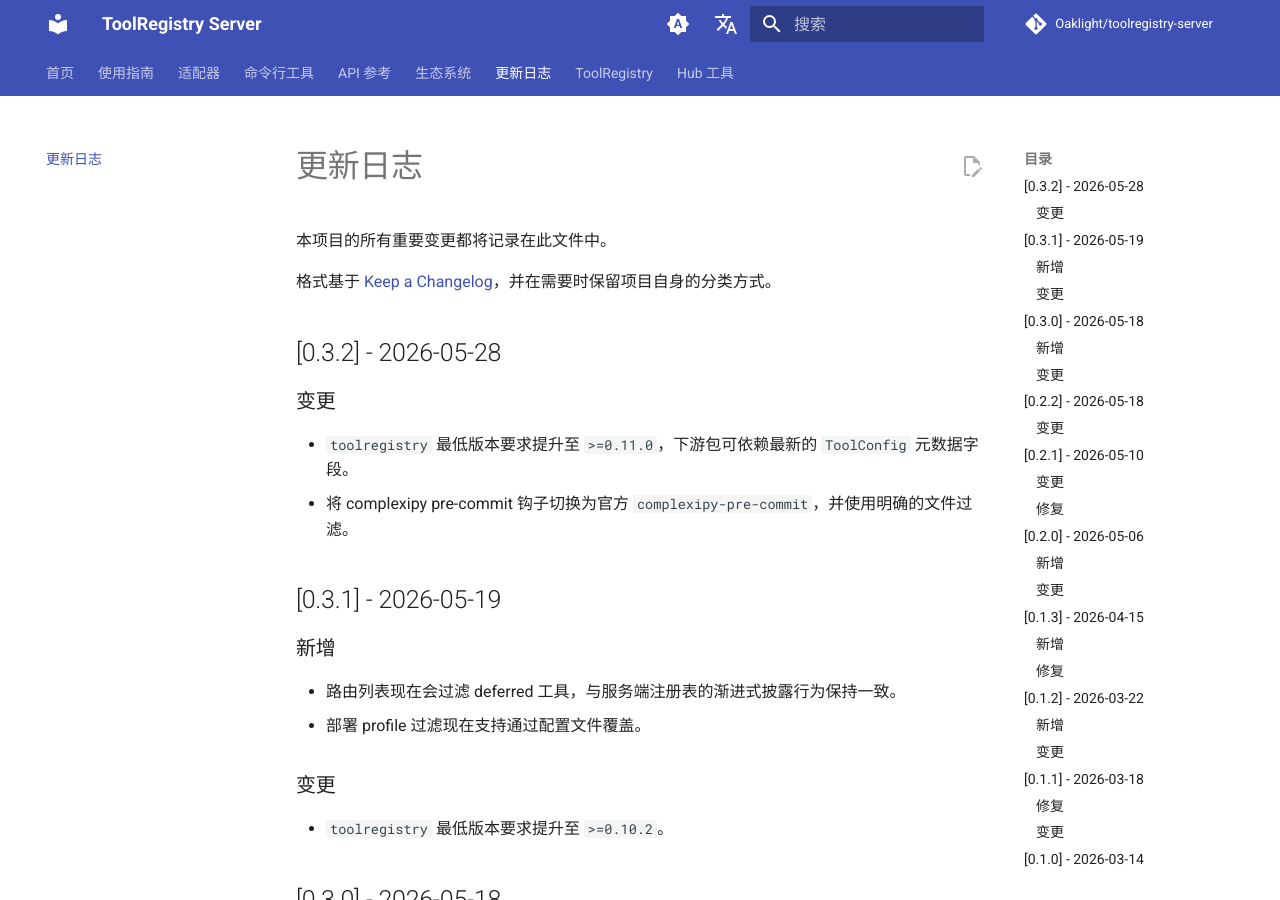
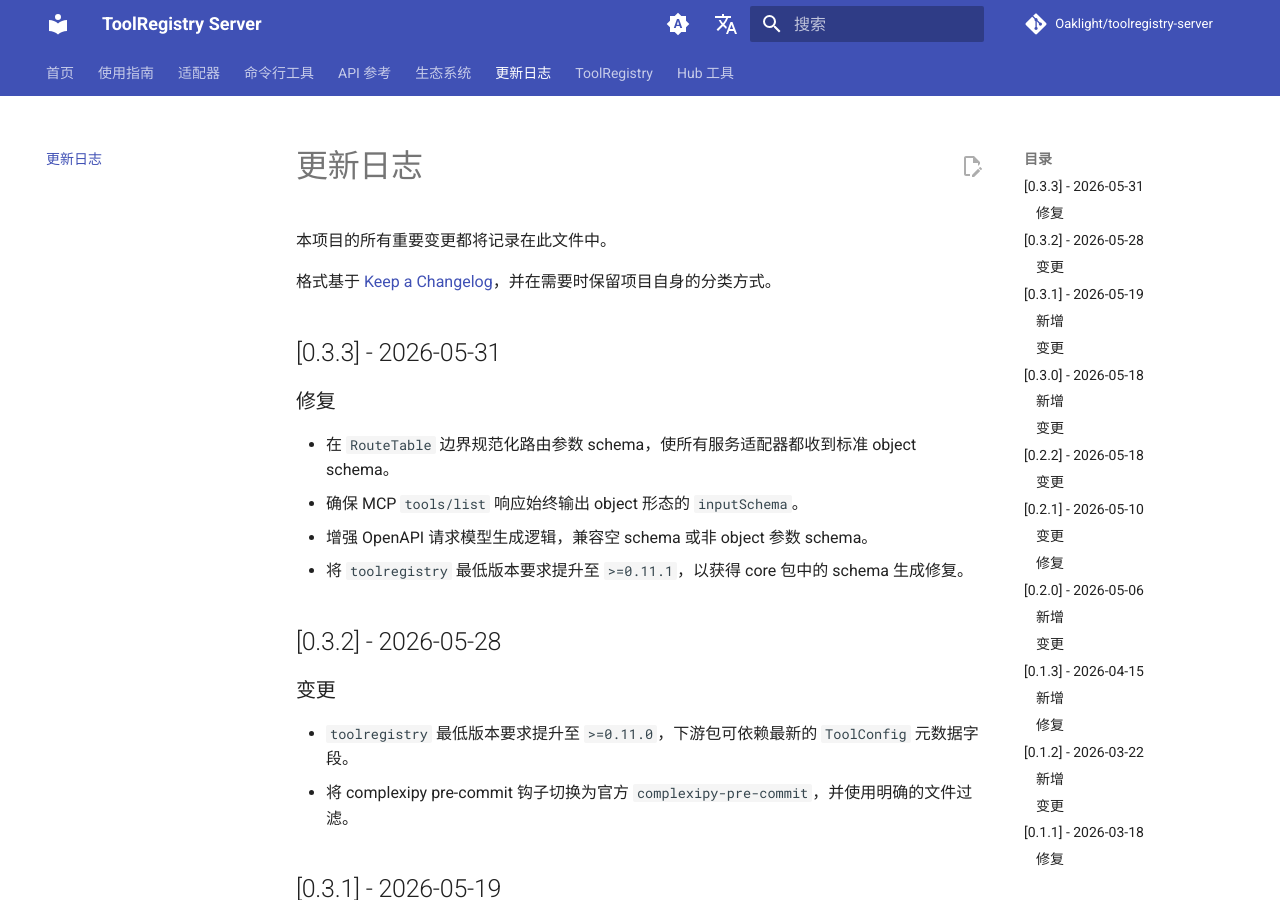
Before and after one commit to Oaklight/toolregistry-server, an MkDocs documentation site: the page built from docs/changelog.md, in a window 1280 px wide and 900 px high. Built offline with MkDocs 1.6.1 and Material for MkDocs 9.7.7, drawn with Linux system fonts in a browser that asks for light colours; comment, search, counter and statistics services are not loaded.

Commit message:
docs: update changelog for v0.3.3

```diff
--- a/docs/changelog.md
+++ b/docs/changelog.md
@@ -3,6 +3,15 @@
 本项目的所有重要变更都将记录在此文件中。
 
 格式基于 [Keep a Changelog](https://keepachangelog.com/zh-CN/1.1.0/)，并在需要时保留项目自身的分类方式。
+
+## [0.3.3] - 2026-05-31
+
+### 修复
+
+- 在 `RouteTable` 边界规范化路由参数 schema，使所有服务适配器都收到标准 object schema。
+- 确保 MCP `tools/list` 响应始终输出 object 形态的 `inputSchema`。
+- 增强 OpenAPI 请求模型生成逻辑，兼容空 schema 或非 object 参数 schema。
+- 将 `toolregistry` 最低版本要求提升至 `>=0.11.1`，以获得 core 包中的 schema 生成修复。
 
 ## [0.3.2] - 2026-05-28
 
```
